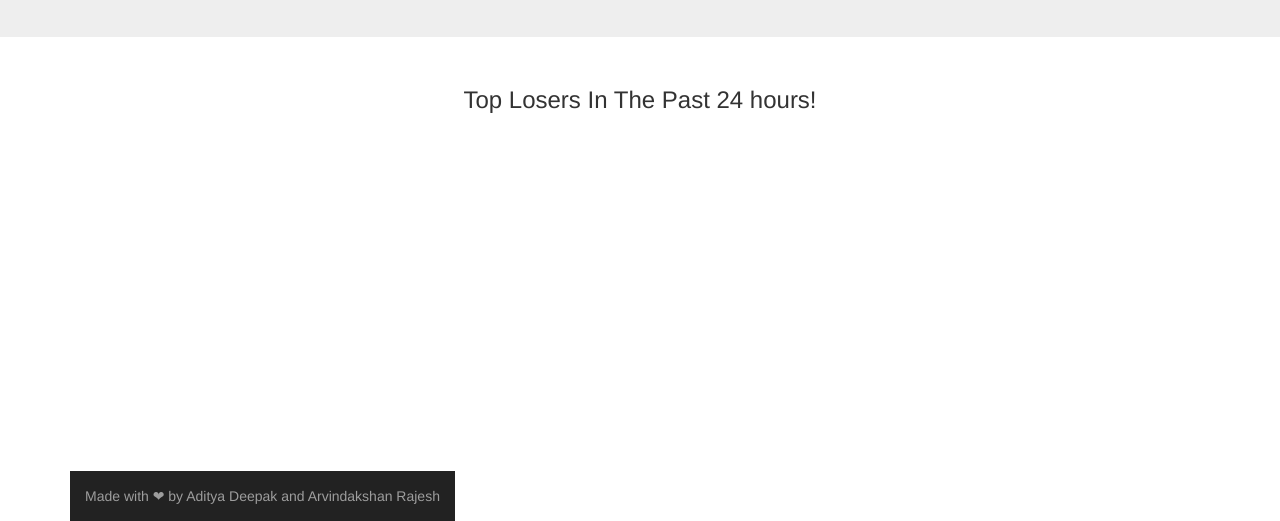
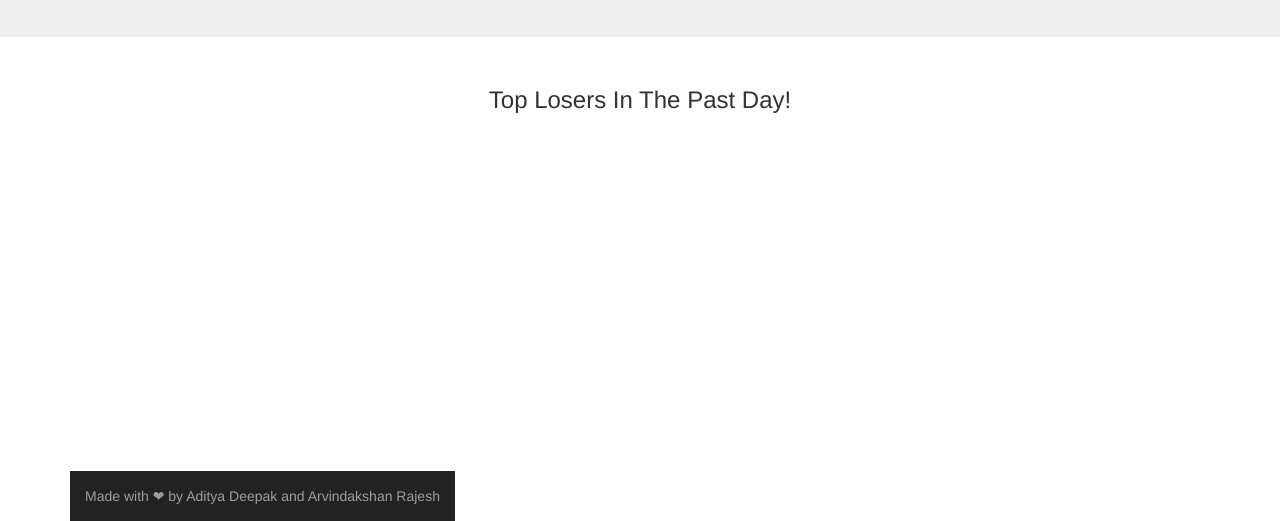
Before and after one commit to aditya8100/stock-teller, a plain HTML site: page index.html in a window 1280 px wide. Shown: the part 279-800 px from the top of the page. Drawn offline with nearby package versions, Linux system fonts and the light colour scheme; no server answers.

Commit message:
Small change

```diff
--- a/index.html
+++ b/index.html
@@ -35,7 +35,7 @@
             <div class="container">
                 <div class="row">
                     <div class="col-md-12">
-                        <h3> Top Losers In The Past 24 hours! </h3>
+                        <h3> Top Losers In The Past Day! </h3>
                     </div>
                 </div>
             </div>
```
